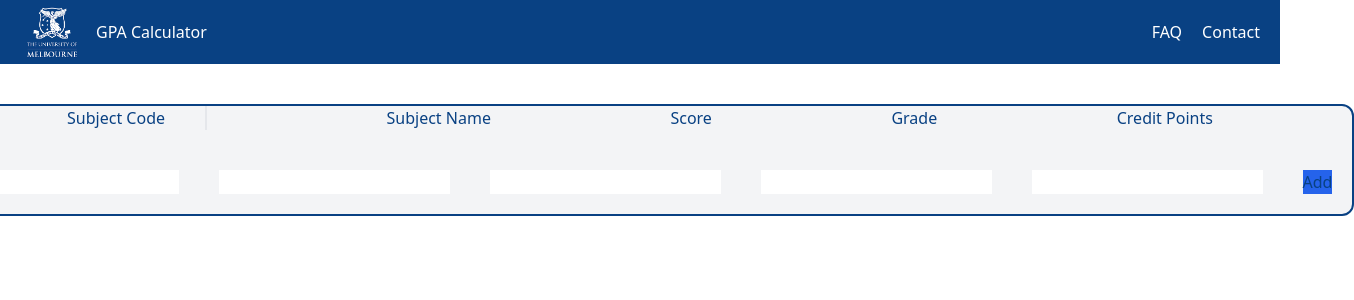
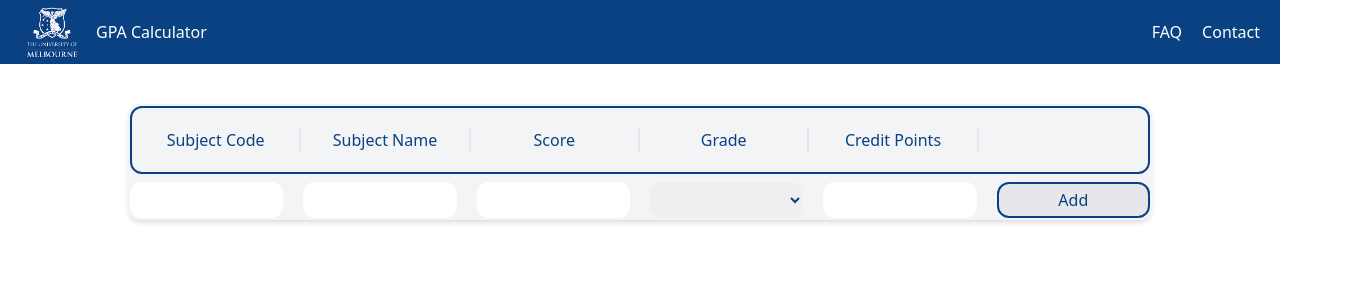
Before and after one commit to bennguyen96/gpacalc, a React (Create React App) app in the folder frontend/: page / in a window 1280 px wide. Shown: the top 300 px of the page, 1354 px wide, since content can reach past the window. Built offline with nearby package versions, Linux system fonts and the light colour scheme; the HTML template or start-up script is replaced by a standard one.

Commit message:
add gpa calculation

```diff
--- /dev/null
+++ b/frontend/src/components/GpaCalculator.js
@@ -0,0 +1,33 @@
+/* eslint-disable max-len */
+import React, { useState, useEffect } from 'react';
+
+const GpaCalculator = ({ subjects }) => {
+  const [gpa, setGpa] = useState();
+  const gradeMap = {
+    H1: 4,
+    H2A: 3.5,
+    H2B: 3,
+    H3: 2.5,
+    P: 1.5,
+    F: 0
+  };
+
+  useEffect(() => {
+    console.log(subjects);
+    const credits = subjects.reduce((prev, curr) => prev + parseFloat(curr.creditPoints), 0);
+    const score = subjects.reduce((prev, curr) => prev + (curr.creditPoints * gradeMap[curr.grade]), 0);
+    const currGpa = score / credits;
+    setGpa(currGpa);
+  }, [subjects]);
+
+  return (
+    <div className="flex justify-center items-center px-10 h-full align-middle rounded-xl border-2 border-uni-blue text-uni-blue">
+      <div className="align-middle">
+        Current GPA is:
+        {parseFloat(gpa).toFixed(3)}
+      </div>
+    </div>
+  );
+};
+
+export default GpaCalculator;
--- a/frontend/src/components/Subject.js
+++ b/frontend/src/components/Subject.js
@@ -1,20 +1,20 @@
 import React from 'react';
 
 const Subject = ({ subject }) => (
-  <div className="flex gap-5">
-    <div>
+  <div className="grid grid-cols-6 justify-items-stretch">
+    <div className="text-center">
       {subject.code}
     </div>
-    <div>
+    <div className="text-center">
       {subject.name}
     </div>
-    <div>
+    <div className="text-center">
       {subject.score}
     </div>
-    <div>
+    <div className="text-center">
       {subject.grade}
     </div>
-    <div>
+    <div className="text-center">
       {subject.creditPoints}
     </div>
   </div>
--- a/frontend/src/components/SubjectForm.js
+++ b/frontend/src/components/SubjectForm.js
@@ -1,4 +1,5 @@
-import React, { useState } from 'react';
+/* eslint-disable jsx-a11y/control-has-associated-label */
+import React, { useState, useEffect } from 'react';
 
 const SubjectForm = ({ addSubject }) => {
   const [subject, setSubject] = useState({
@@ -9,9 +10,24 @@ const SubjectForm = ({ addSubject }) => {
     creditPoints: ''
   });
 
-  const handleSubmit = (e) => {
+  const [formValid, setFormValid] = useState(false);
+
+  useEffect(() => {
+    if (subject.code.trim().length !== 0
+    && subject.name.trim().length !== 0
+    && subject.score.trim().length !== 0
+    && subject.creditPoints.trim().length !== 0
+    && subject.grade.trim().length !== 0
+    && (parseInt(subject.score, 10) > 0 && parseInt(subject.score, 10) <= 100)
+    && parseInt(subject.creditPoints, 10) > 0) {
+      setFormValid(true);
+    } else {
+      setFormValid(false);
+    }
+  }, [subject, setFormValid]);
+
+  const submitHandler = (e) => {
     e.preventDefault();
-
     addSubject(subject);
     setSubject({
       code: '',
@@ -22,50 +38,85 @@ const SubjectForm = ({ addSubject }) => {
     });
   };
 
+  const codeChangeHandler = (e) => {
+    setSubject((prevState) => ({
+      ...prevState, code: e.target.value
+    }));
+  };
+
+  const nameChangeHandler = (e) => {
+    setSubject((prevState) => ({
+      ...prevState, name: e.target.value
+    }));
+  };
+
+  const scoreChangeHandler = (e) => {
+    setSubject((prevState) => ({
+      ...prevState, score: e.target.value
+    }));
+  };
+
+  const gradeChangeHandler = (e) => {
+    setSubject((prevState) => ({
+      ...prevState, grade: e.target.value
+    }));
+  };
+
+  const creditPointsChangeHandler = (e) => {
+    setSubject((prevState) => ({
+      ...prevState, creditPoints: e.target.value
+    }));
+  };
+
   return (
-    <form className="flex gap-10 justify-evenly m-5" onSubmit={handleSubmit}>
+    <form className="grid grid-cols-6 gap-5 justify-items-evenly" onSubmit={submitHandler}>
       <input
+        className="rounded-xl"
         type="text"
         value={subject.code}
-        onChange={(e) => setSubject((prevState) => ({
-          ...prevState, code: e.target.value
-        }))}
+        onChange={codeChangeHandler}
         alt="Subject Code"
       />
       <input
+        className="rounded-xl"
         type="text"
         value={subject.name}
-        onChange={(e) => setSubject((prevState) => ({
-          ...prevState, name: e.target.value
-        }))}
+        onChange={nameChangeHandler}
         alt="Subject Name"
       />
       <input
+        className="rounded-xl"
         type="number"
         value={subject.score}
-        onChange={(e) => setSubject((prevState) => ({
-          ...prevState, score: e.target.value
-        }))}
+        min="0"
+        max="100"
+        onChange={scoreChangeHandler}
         alt="Subject Score"
       />
+      <select
+        className="rounded-xl"
+        value={subject.grade}
+        onChange={gradeChangeHandler}
+        alt="Subject Grade"
+      >
+        <option value="" hidden />
+        <option value="H1">H1</option>
+        <option value="H2A">H2A</option>
+        <option value="H2B">H2B</option>
+        <option value="H3">H3</option>
+        <option value="P">P</option>
+        <option value="F">F</option>
+      </select>
       <input
-        type="text"
-        value={subject.grade}
-        onChange={(e) => setSubject((prevState) => ({
-          ...prevState, grade: e.target.value
-        }))}
-        alt="Subject Grade"
-      />
-      <input
+        className="rounded-xl"
         type="number"
         step="any"
+        min="0"
         value={subject.creditPoints}
-        onChange={(e) => setSubject((prevState) => ({
-          ...prevState, creditPoints: e.target.value
-        }))}
+        onChange={creditPointsChangeHandler}
         alt="Subject Credit Points"
       />
-      <button type="submit" className="bg-blue-600">Add</button>
+      <button type="submit" disabled={!formValid} className={`${!formValid && 'cursor-not-allowed'} p-1 bg-gray-200 rounded-xl border-2 border-uni-blue`}>Add</button>
     </form>
   );
 };
--- a/frontend/src/components/SubjectList.js
+++ b/frontend/src/components/SubjectList.js
@@ -1,48 +1,37 @@
-import React, { useState, useEffect } from 'react';
+import React, { useState } from 'react';
 import Subject from './Subject';
 import SubjectForm from './SubjectForm';
+import GpaCalculator from './GpaCalculator';
 
 const SubjectList = () => {
   const [subjects, setSubjects] = useState([]);
-  const [gpa, setGpa] = useState();
-
-  useEffect(() => {
-    if (subjects.length > 0) {
-      setGpa(subjects.map((subject) => subject.score)
-        .reduce((total, grade) => parseInt(total, 10) + parseInt(grade, 10)));
-    }
-  }, [subjects]);
 
   const addSubjectHandler = (subject) => {
-    // TODO: validation
     setSubjects((prevState) => ([
       ...prevState,
       subject
     ]));
   };
 
-  // const calculateGpa = (subjects) => {
-  //   let gpa = 0;
-  //   return gpa;
-  // }
-
   return (
-    <div className="flex flex-col gap-5 bg-gray-100 rounded-xl border-2 text-uni-blue border-uni-blue">
-      {gpa && (
-        <div>
-          AGGREGATE:
-          {gpa}
+    <div className="flex justify-center items-center">
+      <div className="flex flex-col gap-2 w-4/5 bg-gray-100 rounded-xl border-2 border-gray-100 shadow-md text-uni-blue">
+        <div className="grid grid-cols-6 gap-0 justify-items-stretch py-5 rounded-xl border-2 border-uni-blue">
+          <div className="text-center border-r-2 border-gray-200">Subject Code</div>
+          <div className="text-center border-r-2 border-gray-200">Subject Name</div>
+          <div className="text-center border-r-2 border-gray-200"> Score</div>
+          <div className="text-center border-r-2 border-gray-200">Grade</div>
+          <div className="text-center border-r-2 border-gray-200">Credit Points</div>
         </div>
-      )}
-      <div className="flex gap-10 justify-evenly">
-        <div className="pr-10 border-r-2 border-gray-200">Subject Code</div>
-        <div>Subject Name</div>
-        <div>Score</div>
-        <div>Grade</div>
-        <div>Credit Points</div>
+        {subjects.map((subject) => (
+          <div>
+            <Subject subject={subject} addSubject={addSubjectHandler} />
+            <hr />
+          </div>
+        ))}
+        <SubjectForm addSubject={addSubjectHandler} />
       </div>
-      {subjects.map((subject) => <Subject subject={subject} addSubject={addSubjectHandler} />)}
-      <SubjectForm addSubject={addSubjectHandler} />
+      {subjects.length > 0 && <GpaCalculator subjects={subjects} />}
     </div>
   );
 };
```
Also changed, not shown: 1 other file (tests, documents, lock files or other folders).
